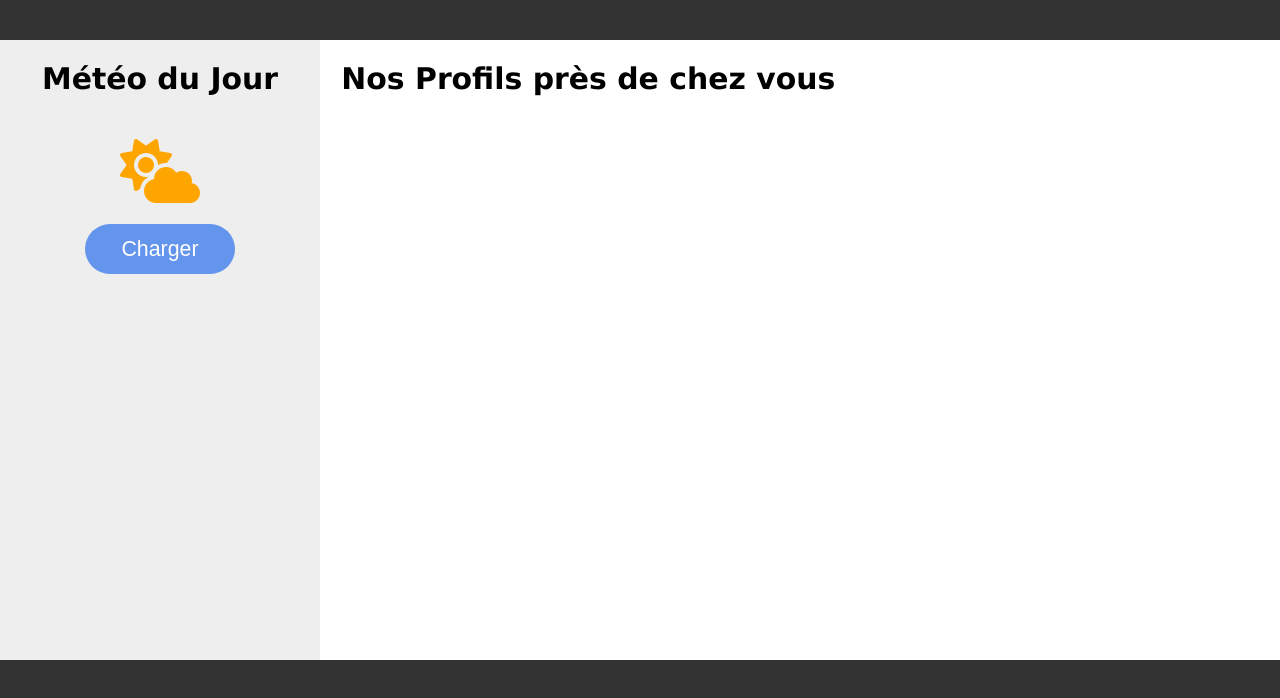
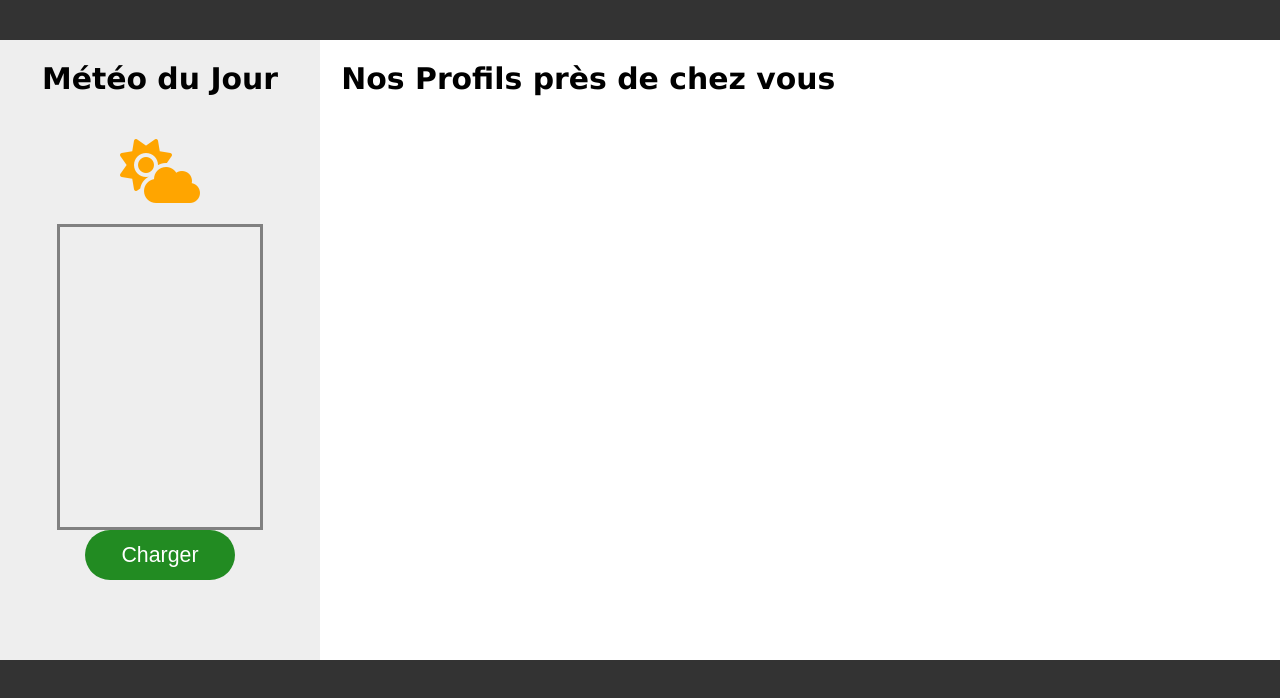
Before and after one commit to Anthony0486/EvalJS2, a plain HTML site: page index.html in a window 1280 px wide. Both pictures are taken after a click on the button "Charger". Shown: the part 98-796 px from the top of the page. Drawn offline with nearby package versions, Linux system fonts and the light colour scheme; no server answers.

Commit message:
Ex meteo done

```diff
--- a/index.html
+++ b/index.html
@@ -4,10 +4,10 @@
     <meta charset="UTF-8">
     <meta name="viewport" content="width=device-width, initial-scale=1.0">
     <title>Document</title>
-
     <!--INSTALLATION DE FONTAWESOME-->
     <script src="https://kit.fontawesome.com/707f08755a.js" crossorigin="anonymous"></script>
-
+    <!--INSTALLATION DE AOS-->
+    <link rel="stylesheet" href="https://unpkg.com/aos@next/dist/aos.css" />
     <link rel="stylesheet" href="./style/style.css">
     <script src="./script/meteo.js" defer></script>
     <script src="./script/script.js" defer></script>
@@ -17,7 +17,7 @@
         <h1>Evaluation Javascript</h1>
     </header>
     <aside>
-        <div class="cardMeteo">
+        <div class="cardMeteo" data-aos="slide-right">
             <h1 class="cardMeteo__titre">Météo du Jour</h1>
             <!--MISE EN PLACE DE L'ICONE SOLEIL DE FONTAWESOME-->
             <i class="fa-solid fa-cloud-sun"></i>
@@ -36,7 +36,12 @@
         </section>
     </main>
     <footer>
+        </footer>
 
-    </footer>
+    <!--INSTALLATION DE AOS-->
+        <script src="https://unpkg.com/aos@next/dist/aos.js"></script>
+    <script>
+        AOS.init();
+    </script>
 </body>
 </html>
--- a/script/meteo.js
+++ b/script/meteo.js
@@ -1 +1,48 @@
-//Le fichier JS pour la partie Météo
+//Variables
+const cardMeteo = document.querySelector(".cardMeteo");
+const button = document.querySelector("button");
+const info = document.createElement("div");
+
+//Animation carte météo via AOS
+AOS.init({
+    duration : 1000,
+});
+
+//Affichage de la météo du jour via bouton charger :
+
+info.setAttribute("style", "height : 300px ; width : 200px; marginTop : 16px ; marginBottom : 16px ; border : solid, 3px, grey ; paddingTop : 16px ; paddingLeft : 12px ; paddingRight : 12px ; paddingBottom : 24px ");
+cardMeteo.insertBefore(info, button);
+
+function addInfo(texte){
+    info.innerText = texte;
+};
+
+function bouton(){
+    button.classList.add("button__cardMeteo");
+};
+
+button.addEventListener("mousedown", () =>{
+    button.setAttribute("style", "background : orange");
+})
+
+window.addEventListener("mouseup", () =>{
+    button.removeAttribute("style", "background : orange");
+});
+
+const getMeteo = async () => {
+    return await fetch("https://prevision-meteo.ch/services/json/toulouse")
+        .then(response => {
+            return response.json();
+    });
+};
+button.addEventListener("click", () => {
+    getMeteo().then(data => {
+        addInfo(
+            `Condition actuelle :${data.current_condition.condition}\n
+            Température :${data.current_condition.tmp}°\n
+            Température maximum :${data.fcst_day_0.tmax}°\n
+            Température minimum :${data.fcst_day_0.tmin}°`
+        );
+    });
+    bouton();
+});
```
